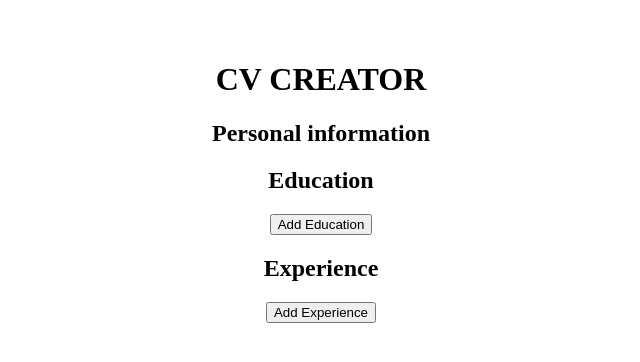
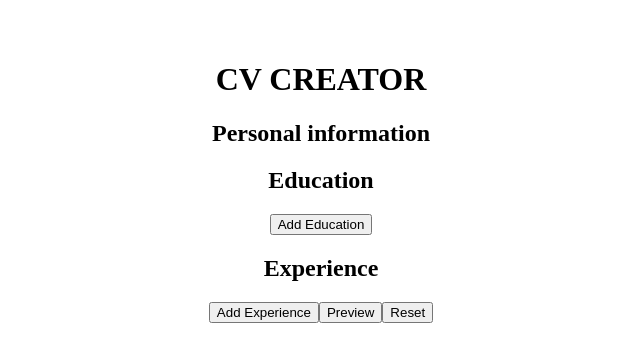
Before and after one commit to bernardkrehula/React-cv-creator, a React (Vite) app in the folder my-app/: page / in a window 1280 px wide. Shown: the top 362 px of the page, without its empty margins (319-959 px from the left). Built offline with nearby package versions, Linux system fonts and the light colour scheme.

Commit message:
Add singleForm component

```diff
--- a/my-app/src/App.jsx
+++ b/my-app/src/App.jsx
@@ -18,11 +18,13 @@ function App() {
           <form>
             <h2>Education</h2>
           </form>
-          <SingleBtn>Add Education</SingleBtn>
+          <SingleBtn variation='add'>Add Education</SingleBtn>
           <form>
             <h2>Experience</h2>
           </form>
-          <SingleBtn>Add Experience</SingleBtn>
+          <SingleBtn variation='add'>Add Experience</SingleBtn>
+          <SingleBtn variation='preview'>Preview</SingleBtn>
+          <SingleBtn variation='reset'>Reset</SingleBtn>
         </div>
       </div>
     </>
```
Also changed, not shown: my-app/src/SingleForm.jsx (added, +9 -0 lines), my-app/src/SingleForm.css (added).
